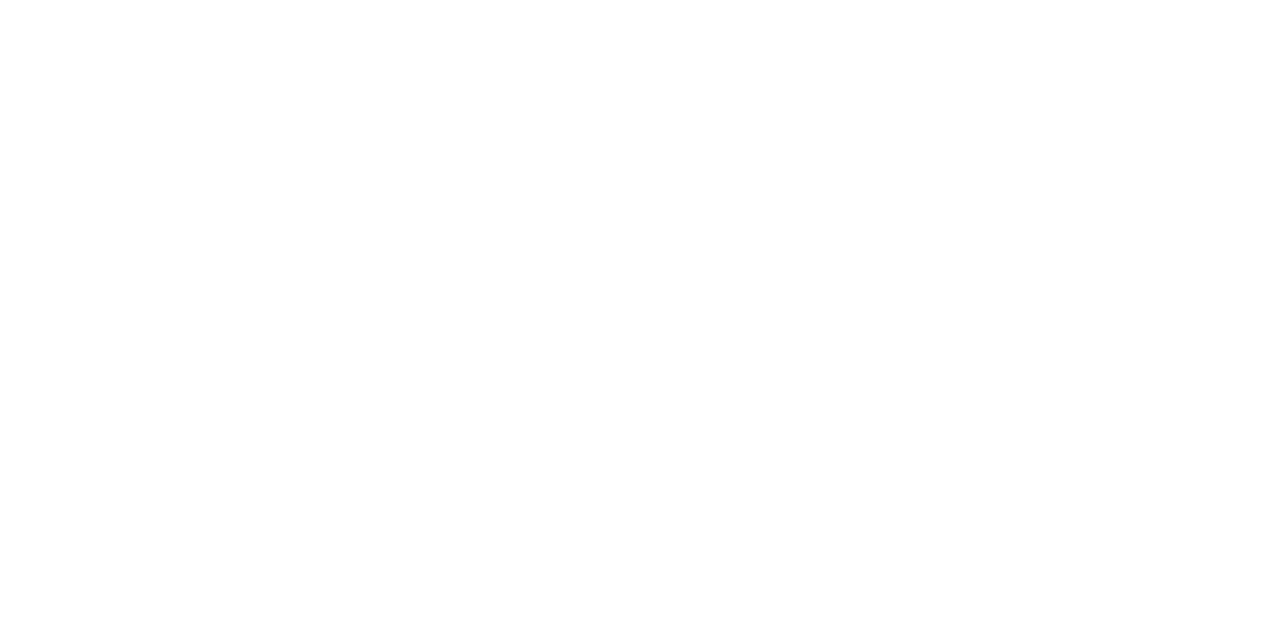
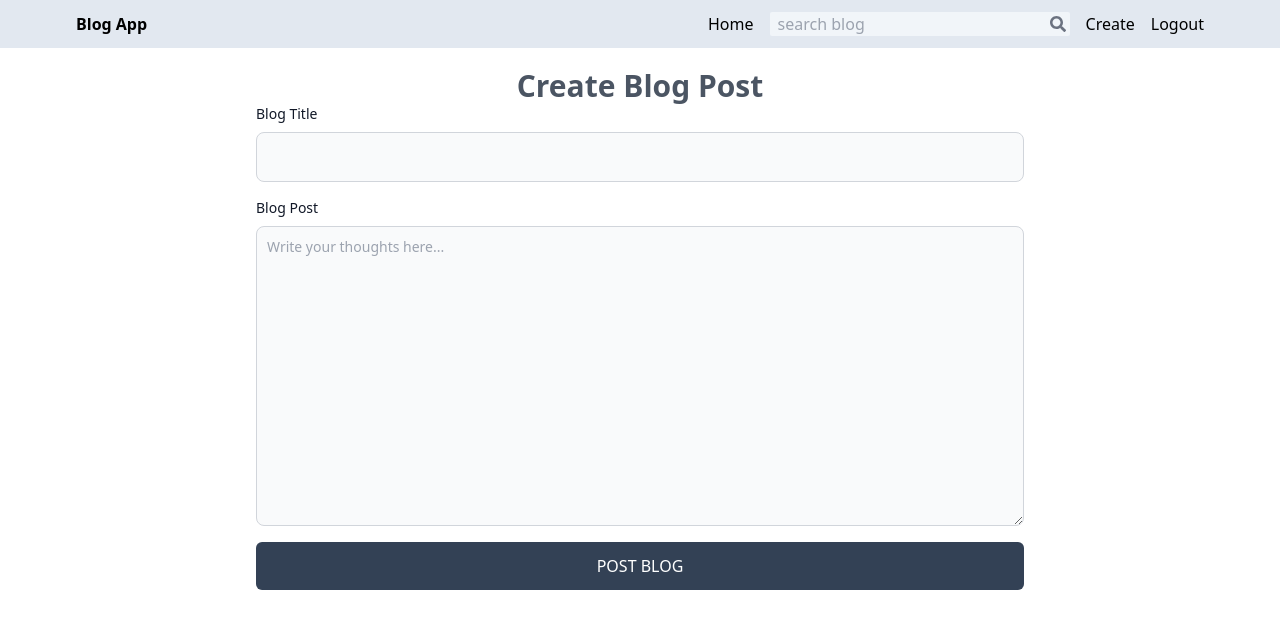
Before and after one commit to seguna15/nodejs-jwt, a React (Vite) app in the folder client/: page /create-blog in a window 1280 px wide. Before the commit this address had no page. Shown: the top 628 px of the page. Built offline with nearby package versions, Linux system fonts and the light colour scheme; sample sign-in values are in the browser's storage.

Commit message:
Blog creation UI

```diff
--- a/client/src/App.jsx
+++ b/client/src/App.jsx
@@ -1,6 +1,6 @@
 import React from 'react'
 import { BrowserRouter, Routes, Route } from 'react-router-dom'
-import { HomePage, SignInPage, SignUpPage } from "./Routes.js";
+import { CreatePage, HomePage, PrivatePage, SignInPage, SignUpPage } from "./Routes.js";
 const App = () => {
   return (
     <BrowserRouter>
@@ -8,6 +8,9 @@
         <Route path="/signup" element={<SignUpPage/>}/>
         <Route path="/signin" element={<SignInPage/>}/>
         <Route path="/" element={<HomePage/>}/>
+        <Route element={<PrivatePage />} >
+          <Route path='/create-blog' element={<CreatePage/>} />
+        </Route>
       </Routes>
     </BrowserRouter>
   )
--- a/client/src/Routes.js
+++ b/client/src/Routes.js
@@ -1,5 +1,7 @@
 import SignUpPage  from "./pages/auth/SignUpPage.jsx";
 import SignInPage from "./pages/auth/SignInPage.jsx";
 import HomePage from "./pages/HomePage.jsx";
+import CreatePage from "./pages/PrivatePages/CreatePage.jsx";
+import PrivatePage from "./pages/PrivatePages/PrivatePage.jsx";
 
-export { SignUpPage, SignInPage, HomePage };
+export { SignUpPage, SignInPage, HomePage, PrivatePage, CreatePage  };
--- /dev/null
+++ b/client/src/components/Form.jsx
@@ -0,0 +1,51 @@
+import React from 'react'
+
+const Form = () => {
+  return (
+    <main>
+      <section className="mt-5 max-w-3xl mx-auto">
+        <h1 className="text-gray-600 capitalize text-3xl font-bold text-center">
+          create blog post
+        </h1>
+        <form action="" className="flex flex-col gap-4">
+          <div class="">
+            <label
+              for="large-input"
+              class="block mb-2 text-sm font-medium text-gray-900"
+            >
+              Blog Title
+            </label>
+            <input
+              type="text"
+              id="large-input"
+              class="block w-full p-3 text-gray-900 border border-gray-300 rounded-lg bg-gray-50 sm:text-md focus:ring-blue-500 focus:border-blue-500"
+            />
+          </div>
+          <div>
+            <label
+              for="message"
+              class="block mb-2 text-sm font-medium text-gray-900"
+            >
+              Blog Post
+            </label>
+            <textarea
+              id="message"
+              rows="4"
+              class="block p-2.5 h-[300px] w-full text-sm text-gray-900 bg-gray-50 rounded-lg border border-gray-300 focus:ring-blue-500 focus:border-blue-500"
+              placeholder="Write your thoughts here..."
+            ></textarea>
+          </div>
+          <button
+            type="submit"
+
+            className="bg-slate-700 text-white p-3 uppercase rounded-md hover:opacity-90 disabled:opacity-80"
+          >
+            Post Blog
+          </button>
+        </form>
+      </section>
+    </main>
+  );
+}
+
+export default Form
--- a/client/src/components/Layout/Header.jsx
+++ b/client/src/components/Layout/Header.jsx
@@ -1,8 +1,23 @@
-import React from 'react'
+import axios from 'axios';
+import React, { useState } from 'react'
 import { FaSearch } from 'react-icons/fa';
-import { Link } from 'react-router-dom'
+import { Link, useNavigate } from 'react-router-dom'
+import { API_ROUTE } from '../../Server';
 
 const Header = () => {
+  const [auth, setAuth] = useState(localStorage.getItem("auth"));
+  const navigate = useNavigate();
+  const handleLogout = async(e) => {
+    e.preventDefault()
+
+    try {
+      await axios.post(`${API_ROUTE}/auth/logout`, {}, { withCredentials: true });
+      localStorage.removeItem("auth");
+      navigate('/signin');
+    } catch (error) {
+      console.log(error);
+    }
+  }
   return (
     <header className="bg-slate-200">
       <div className=" flex flex-col md:flex-row justify-between items-center max-w-6xl mx-auto p-3">
@@ -17,13 +32,27 @@
               name=""
               id=""
               className="bg-slate-100 rounded-sm pl-2 focus:bg-slate-50 w-[300px] max-w-xs"
-              placeholder='search blog'
+              placeholder="search blog"
             />
-            <FaSearch size={16} className='absolute top-1 right-1 text-gray-500'/>
+            <FaSearch
+              size={16}
+              className="absolute top-1 right-1 text-gray-500"
+            />
           </div>
-          <li>
-            <Link to="/signin">Sign In</Link>
-          </li>
+          {auth ? (
+            <>
+              <li>
+                <Link to="/create-blog">Create</Link>
+              </li>
+              <li>
+                <Link onClick={handleLogout}>Logout</Link>
+              </li>
+            </>
+          ) : (
+            <li>
+              <Link to="/signin">Sign In</Link>
+            </li>
+          )}
         </ul>
       </div>
     </header>
--- /dev/null
+++ b/client/src/pages/PrivatePages/CreatePage.jsx
@@ -0,0 +1,14 @@
+import React from 'react'
+import Header from '../../components/Layout/Header'
+import Form from '../../components/Form';
+
+const CreatePage = () => {
+  return (
+    <>
+      <Header />
+      <Form/>
+    </>
+  );
+}
+
+export default CreatePage
--- /dev/null
+++ b/client/src/pages/PrivatePages/PrivatePage.jsx
@@ -0,0 +1,11 @@
+import React, { useState } from 'react'
+import { Navigate, Outlet } from 'react-router-dom';
+
+const PrivatePage = () => {
+
+    const [user, setUser] = useState(localStorage.getItem("auth"));
+    //if user is not signed it do not allow them visit protected routes.
+    return <>{user ? <Outlet /> : <Navigate to="/signin" />}</>;
+}
+
+export default PrivatePage
--- a/client/src/pages/auth/SignInPage.jsx
+++ b/client/src/pages/auth/SignInPage.jsx
@@ -20,6 +20,7 @@
       //withCredential will allow you send back the cookies.
       const res = await axios.post(`${API_ROUTE}/auth/login`,{email,password},{withCredentials: true});
       const data = res.data;
+      localStorage.setItem("auth", true);
       axios.defaults.headers.common["Authorization"] = `Bearer ${data["accessToken"]}`;
       setLoading(false);
       setError(false);
```
Also changed, not shown: 2 other files (tests, documents, lock files or other folders).
